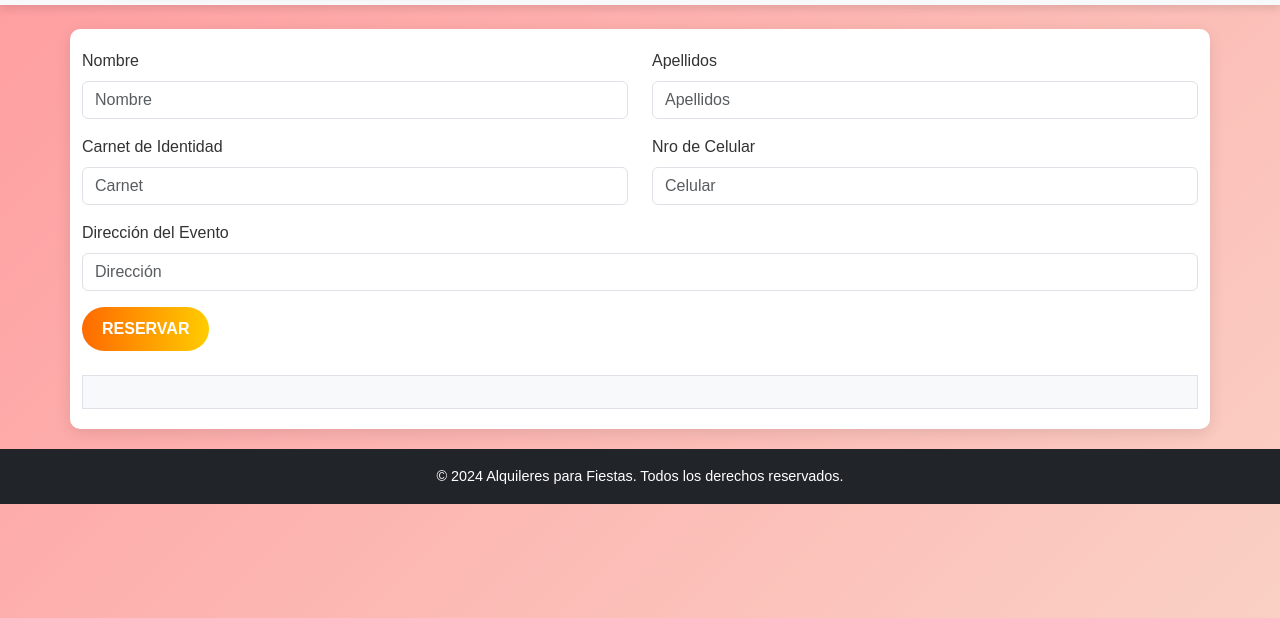
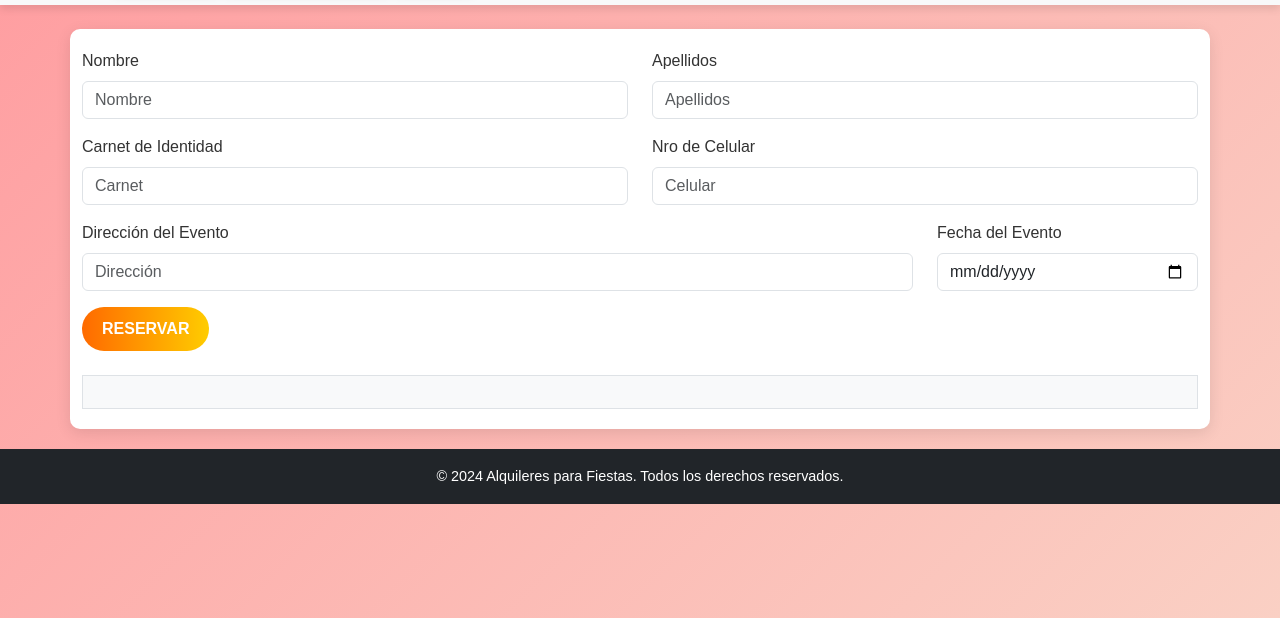
Before and after one commit to AngeliCorrales/cvAngeliDiegoF, a plain HTML site: page registro.html in a window 1280 px wide. Shown: the part 182-800 px from the top of the page. Drawn offline with nearby package versions, Linux system fonts and the light colour scheme.

Commit message:
Add files via upload

```diff
--- a/registro.html
+++ b/registro.html
@@ -79,9 +79,14 @@
             </div>
 
             <div class="row mt-3">
-                <div class="col-md-12">
+                <div class="col-md-9">
                     <label for="direccion" class="form-label">Dirección del Evento</label>
                     <input type="text" class="form-control" id="direccion" placeholder="Dirección" required>
+                </div>
+                <div class="col-md-3">
+                    <label for="fecha" class="form-label">Fecha del Evento</label>
+                    <input type="date"  class="form-control"  id="fecha "placeholder="Fecha" required>
+
                 </div>
             </div>
 
```
